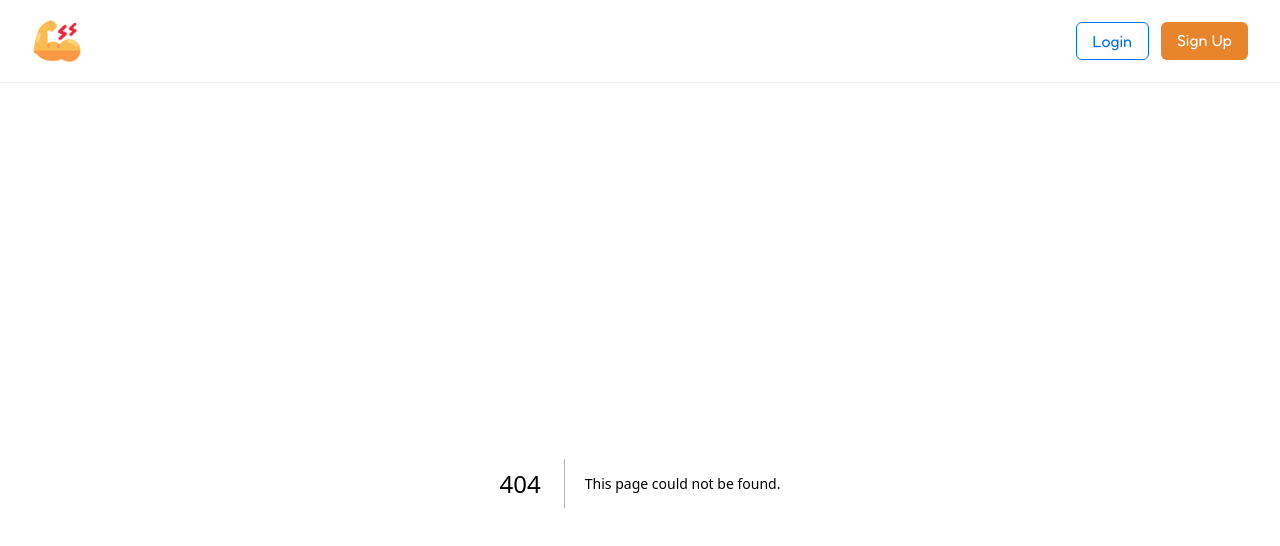
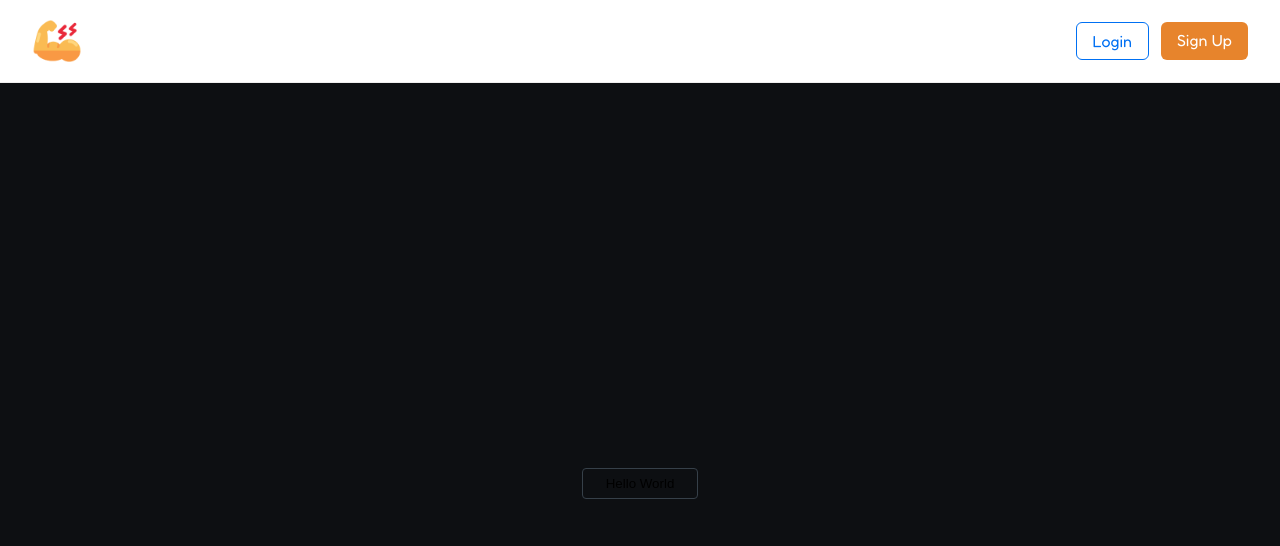
Before and after one commit to naveensinghp/gym-web, a Next.js app: page /learn in a window 1280 px wide. Before the commit this address had no page. Shown: the top 546 px of the page. Built offline with nearby package versions, Linux system fonts and the light colour scheme.

Commit message:
no message

```diff
--- /dev/null
+++ b/src/app/learn/page.js
@@ -0,0 +1,51 @@
+'use client';
+
+import styled from 'styled-components';
+
+export default function Learn() {
+    return<>
+        <Wrapper>
+            <Button>Hello World</Button>
+        </Wrapper>
+    </>
+}
+
+const Wrapper = styled.div`
+    display: flex;
+    flex-direction: column;
+    justify-content: center;
+    align-items: center;
+    height: 100vh;
+    background: hsl(210deg 15% 6%);
+    color: white;
+`
+
+const Button = styled.button`
+    display: flex;
+    justify-content: center;
+    align-items: center;
+    padding: 0.5rem 1.5rem;
+    margin: 0;
+    cursor: pointer;
+    position: relative;
+    border: none;
+    background: transparent;
+    isolation: isolate;
+
+    &:before {
+      content: '';
+      z-index: -1;
+      position: absolute;
+      inset: 0;
+      border: 1px solid hsl(210deg 15% 25%);
+      border-radius: 4px;
+      transition: transform 200ms;
+      background-color: 200ms;
+    }
+
+    &:hover:before{
+        transform: scale(1.1);
+        border-color: hsl(210deg 15% 35%);
+        background-color: hsl(210deg 15% 12%);
+    }
+`;
```
